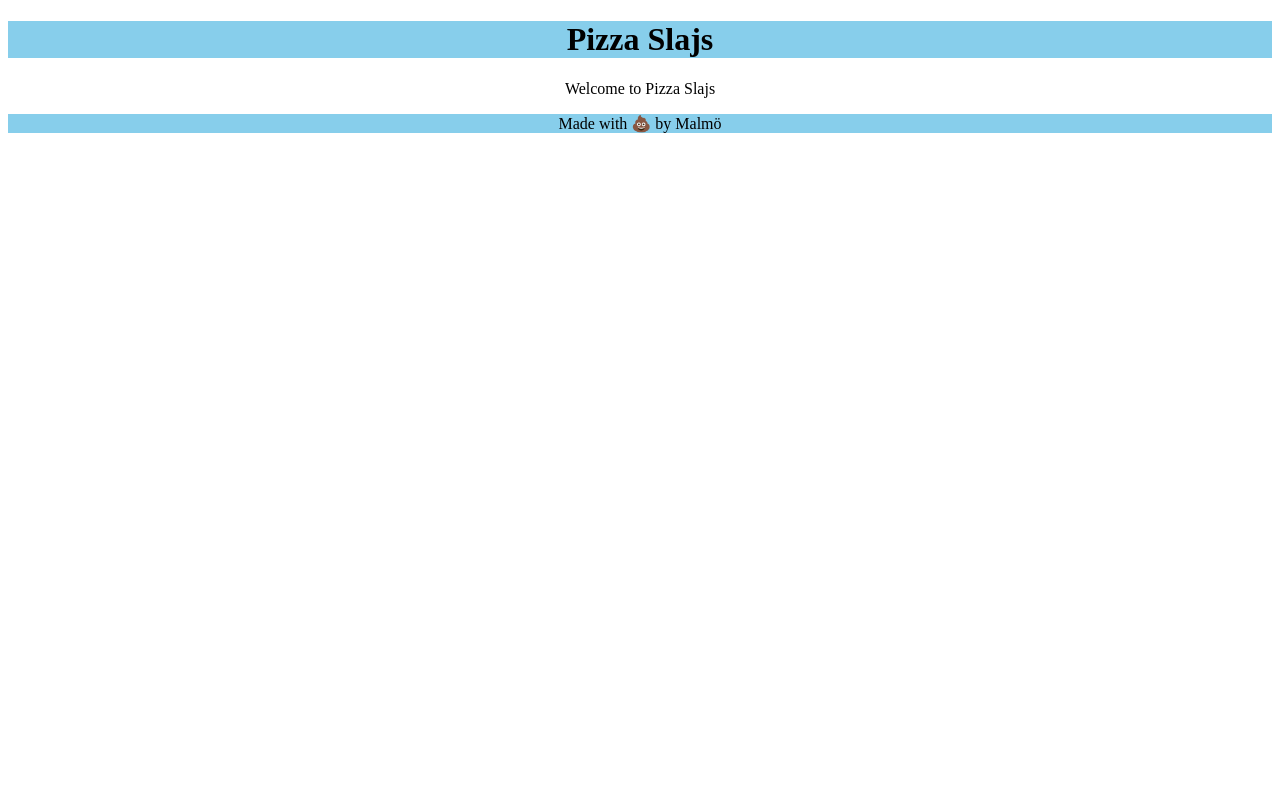
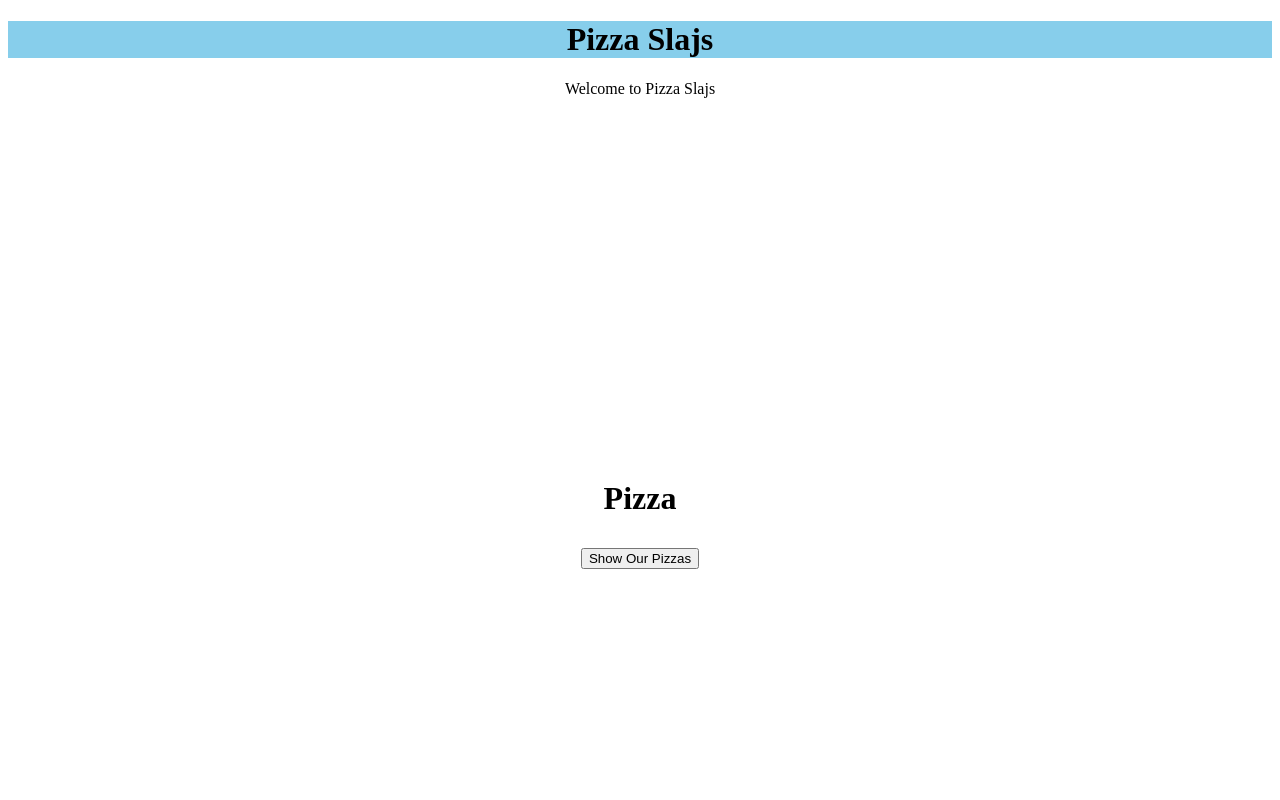
Before and after one commit to TeamMalmo/SlajsPizza, a Vue app: page / in a window 1280 px wide. Shown: the top 800 px of the page. Built offline with nearby package versions, Linux system fonts and the light colour scheme.

Commit message:
pizzas successfully fetched and rendered

```diff
--- a/src/components/MainComponent.vue
+++ b/src/components/MainComponent.vue
@@ -1,6 +1,7 @@
 <!-- SCRIPTS -->
 <script setup>
 import { useMenu } from '../composables/useMenu.js';
+import PizzaComponent from './PizzaComponent.vue';
 
 const { menu, isLoading, error, fetchMenu } = useMenu();
 
@@ -16,6 +17,7 @@ console.log(menu.value);
 
 <main>
   <p>Welcome to Pizza Slajs</p>
+  <PizzaComponent />
 
 </main>
 
--- /dev/null
+++ b/src/components/PizzaComponent.vue
@@ -0,0 +1,62 @@
+<!-- SCRIPTS -->
+<script setup>
+// Computed property to filter pizzas
+import { computed } from 'vue';
+import {useMenu} from '../composables/useMenu.js';
+
+const { menu, isLoading, error, fetchMenu } = useMenu();
+const pizzas = computed(() => menu.value.filter(item => item.type === 'pizza'));
+</script>
+
+<!-- TEMPLATE -->
+<template>
+<div class="pizza-container">
+  <h1>Pizza</h1>
+  <button @click="fetchMenu" :disabled="isLoading">Show Our Pizzas</button>
+  <div v-if="isLoading">Loading...</div>
+  <div v-if="error" class="error">{{ error }}</div>
+  <div v-if="pizzas.length">
+    <div v-for="item in pizzas" :key="item.id" class="pizza-item">
+        <div class="left">
+            <h2>{{ item.name }}</h2>
+            <img :src="item.imgUrl" :alt="item.name" />
+        </div>
+        <div class="right">
+        <p>{{ item.description }}</p>
+        <p>Price: {{ item.price }}</p>
+        <ul v-if="item.toppings || item.ingredients">
+            <li v-for="topping in item.toppings || item.ingredients" :key="topping">
+            {{ topping }}
+            </li>
+        </ul>
+        </div>
+    </div>
+  </div>
+</div>
+
+</template>
+
+<!-- STYLE -->
+<style scoped>
+    .pizza-container {
+      display: flex;
+      flex-direction: column;
+      justify-content: center;
+      align-items: center;
+      gap : 10px;
+      min-height: 100vh;
+    }
+
+    .pizza-item {
+      display: flex;
+      /* flex-direction: column; */
+      justify-content: space-between;
+      align-items: center;
+      max-width: 500px;
+    }
+
+    .pizza-item img {
+      width: 200px;
+      height: 200px;
+    }
+</style>
```
